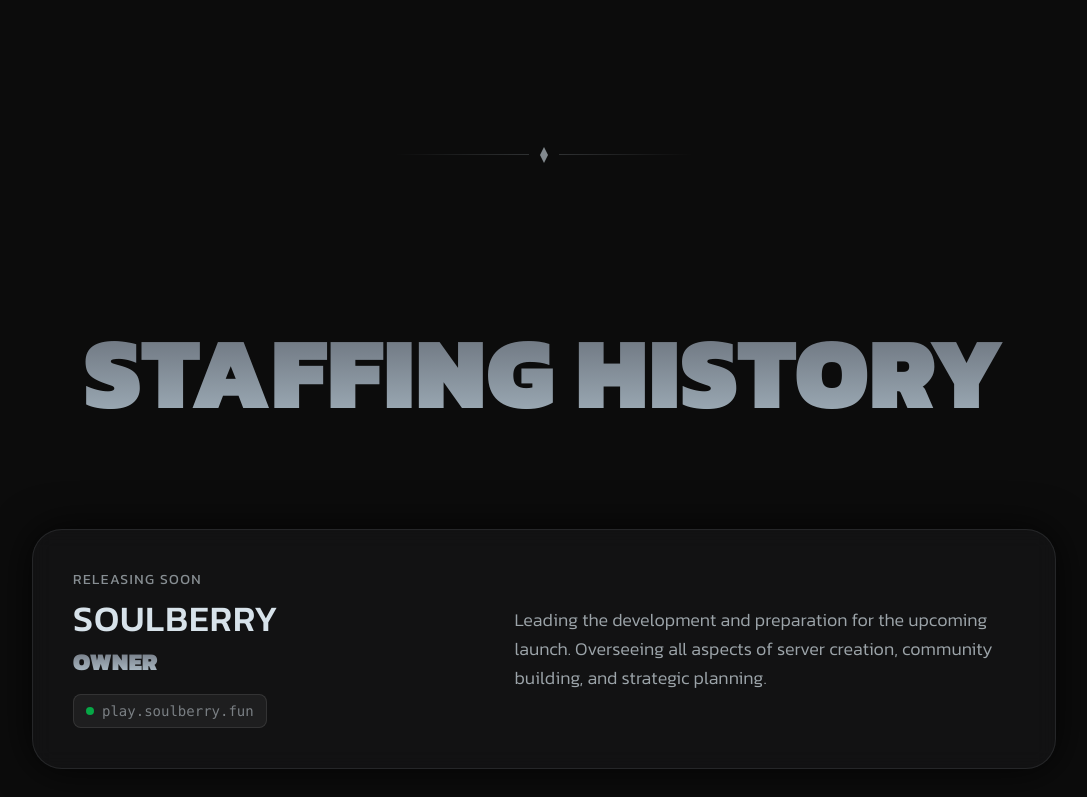
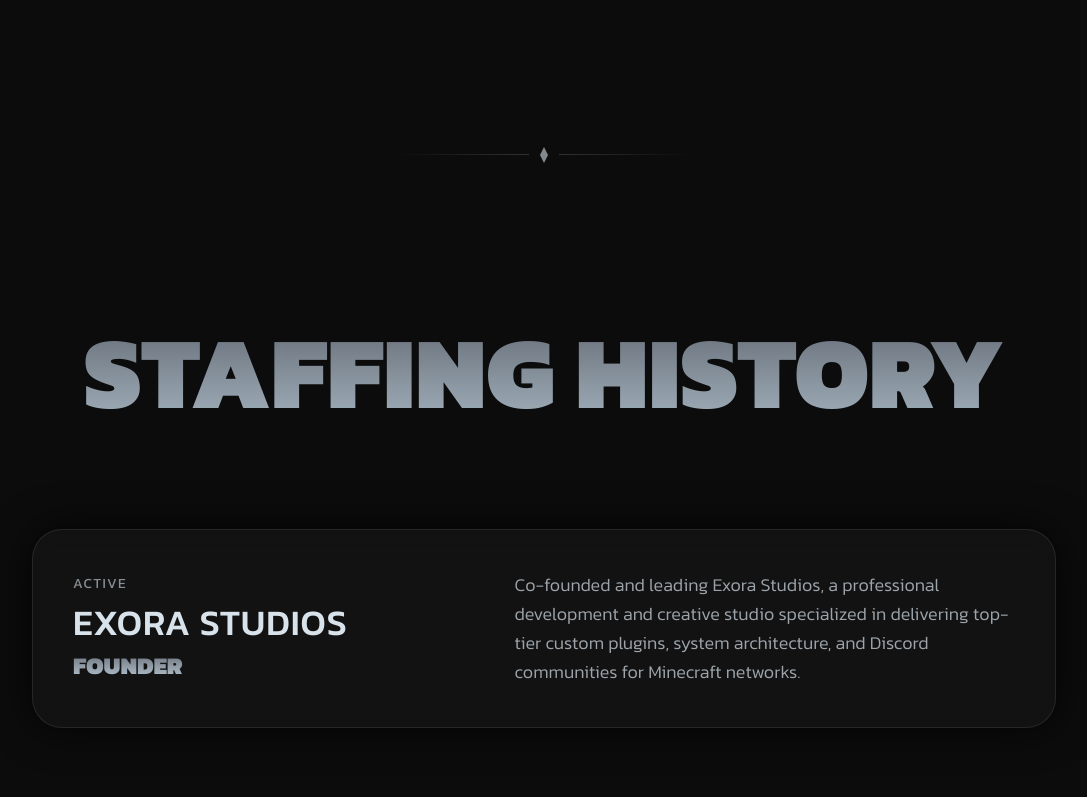
Before and after one commit to yatharthm7-cpu/portfolio, a React (Vite) app: page / in a window 1280 px wide. Shown: the part 2000-2797 px from the top of the page, without its empty margins (96-1183 px from the left). Built offline with nearby package versions, Linux system fonts and the light colour scheme.

Commit message:
Update StaffingHistorySection.tsx

```diff
--- a/src/sections/StaffingHistorySection.tsx
+++ b/src/sections/StaffingHistorySection.tsx
@@ -9,6 +9,13 @@
 
 const history = [
   {
+    role: "Founder",
+    server: "Exora Studios",
+    duration: "Active",
+    description:
+      "Co-founded and leading Exora Studios, a professional development and creative studio specialized in delivering top-tier custom plugins, system architecture, and Discord communities for Minecraft networks.",
+  },
+  {
     role: "Owner",
     server: "SoulBerry",
     duration: "Releasing Soon",
@@ -19,7 +26,7 @@
   {
     role: "Manager",
     server: "NitroMC",
-    duration: "Active",
+    duration: "Resigned",
     description:
       "Managing daily operations, coordinating staff teams, and ensuring a smooth, engaging player experience across the network.",
     ip: "play.nitromc.lol",
```
